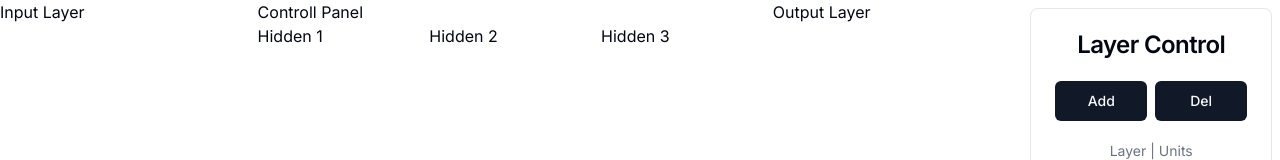
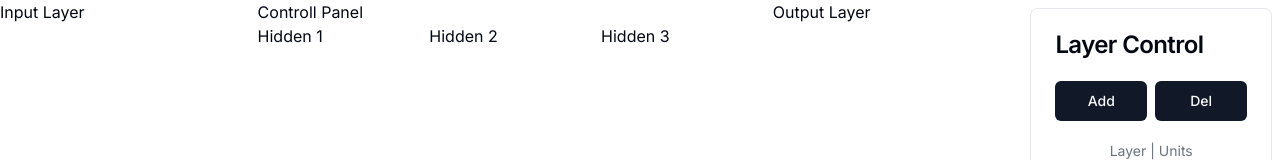
Before and after one commit to cleanupDev/nn_visualization, a Next.js app: page / in a window 1280 px wide. Shown: the top 160 px of the page. Built offline with nearby package versions, Linux system fonts and the light colour scheme.

Commit message:
fix layer control card title

```diff
--- a/components/sidecards/LayerControllCard.tsx
+++ b/components/sidecards/LayerControllCard.tsx
@@ -54,7 +54,7 @@ const LayerControllCard = () => {
     <div className="h-full overflow-auto">
       <Card className="h-full">
         <CardHeader>
-          <CardTitle className="text-center">Layer Control</CardTitle>
+          <CardTitle>Layer Control</CardTitle>
         </CardHeader>
         <CardContent>
           <div className="grid grid-cols-2 gap-2 text-center mb-5">
```
